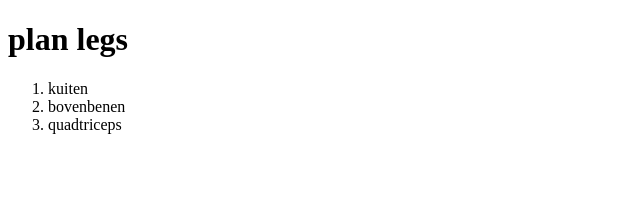
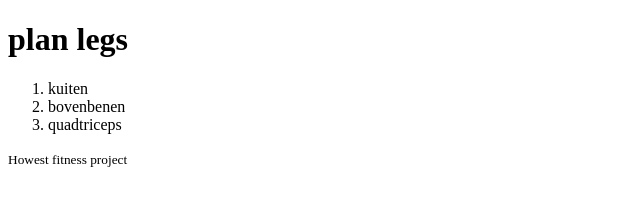
Before and after one commit to glenng22/fitness, a plain HTML site: page pages/leg.html in a window 1280 px wide. Shown: the whole page, without its empty margins (0-640 px from the left). Drawn offline with Linux system fonts and the light colour scheme.

Commit message:
Add footer to page #1

```diff
--- a/pages/leg.html
+++ b/pages/leg.html
@@ -15,6 +15,7 @@
         <li>bovenbenen</li>
         <li>quadtriceps</li>
     </ol>
+    <footer><small>Howest fitness project</small></footer>
 </body>
 
 </html>
```
